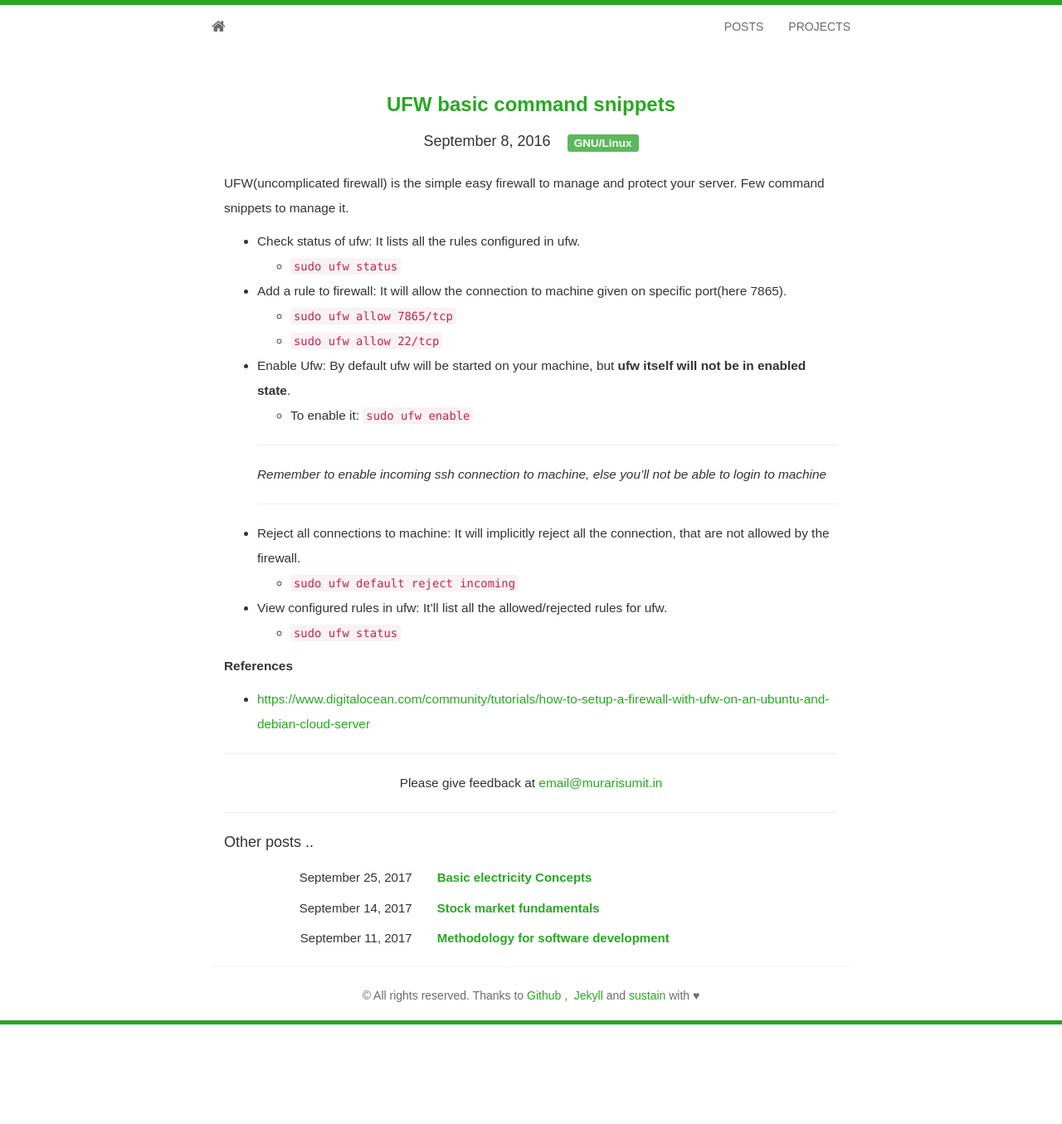
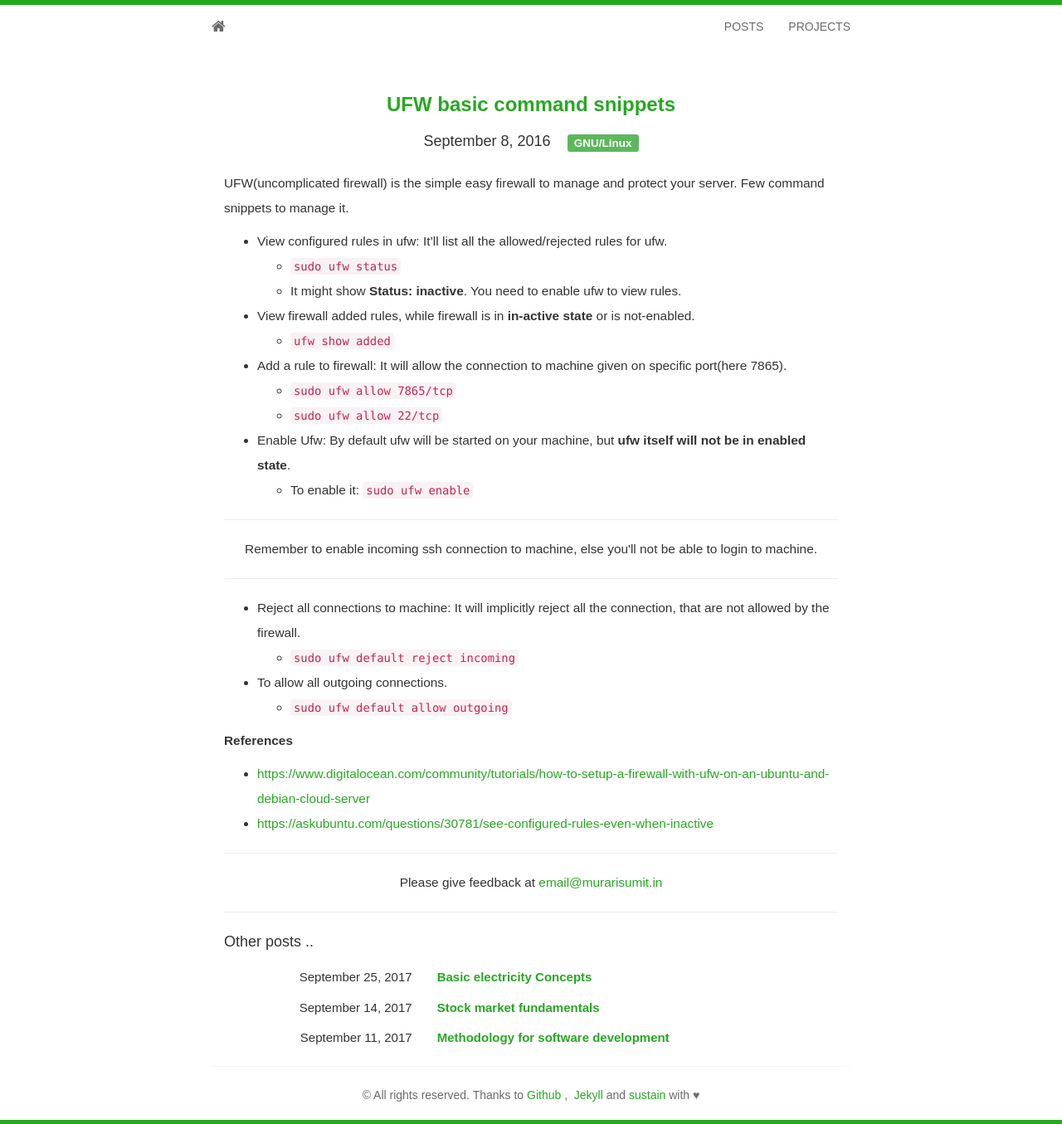
Before and after one commit to murarisumit/murarisumit.github.io, a Jekyll site: the page built from _posts/2016-09-08-Ufw-little-introductin-basic-commands.md, in a window 1280 px wide. Shown: the whole page at 83% size. Built offline with Jekyll 4.4.1, drawn with Linux system fonts in a browser that asks for light colours; some web fonts are replaced; before the commit the page ends 1235 px from its top, so only the background shows below that.

Commit message:
Updated ufw post

```diff
--- a/_posts/2016-09-08-Ufw-little-introductin-basic-commands.md
+++ b/_posts/2016-09-08-Ufw-little-introductin-basic-commands.md
@@ -8,10 +8,12 @@ layout: post
 
 UFW(uncomplicated firewall) is the simple easy firewall to manage and protect your server. Few command snippets to manage it.
 
+* View configured rules in ufw: It'll list all the allowed/rejected rules for ufw.
+    * `sudo ufw status`
+    * It might show **Status: inactive**. You need to enable ufw to view rules.
 
-* Check status of ufw: It lists all the rules configured in ufw.
-    * `sudo ufw status`
-
+* View firewall added rules, while firewall is in **in-active state** or is not-enabled.
+    * `ufw show added`
 
 * Add a rule to firewall: It will allow the connection to machine given on specific port(here 7865).
     * `sudo ufw allow 7865/tcp`
@@ -20,17 +22,18 @@ UFW(uncomplicated firewall) is the simple easy firewall to manage and protect yo
 * Enable Ufw: By default ufw will be started on your machine, but **ufw itself will not be in enabled state**.
     * To enable it: `sudo ufw enable`
 
-   <hr/>
-	 *Remember to enable incoming ssh connection to machine, else you'll not be able to login to machine*
-	 <hr/>
-
+<hr/>
+ <center>Remember to enable incoming ssh connection to machine, else you'll not be able to login to machine.</center>
+ <hr/>
 
 * Reject all connections to machine: It will implicitly reject all the connection, that are not allowed by the firewall.
     * `sudo ufw default reject incoming`
 
-* View configured rules in ufw: It'll list all the allowed/rejected rules for ufw.
-    * `sudo ufw status`
+* To allow all outgoing connections.
+    * `sudo ufw default allow outgoing`
+
 
 **References**
 
 * [https://www.digitalocean.com/community/tutorials/how-to-setup-a-firewall-with-ufw-on-an-ubuntu-and-debian-cloud-server](https://www.digitalocean.com/community/tutorials/how-to-setup-a-firewall-with-ufw-on-an-ubuntu-and-debian-cloud-server)
+* [https://askubuntu.com/questions/30781/see-configured-rules-even-when-inactive](https://askubuntu.com/questions/30781/see-configured-rules-even-when-inactive)
```
